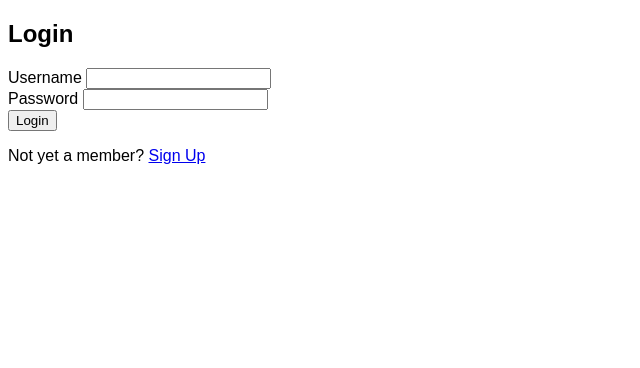
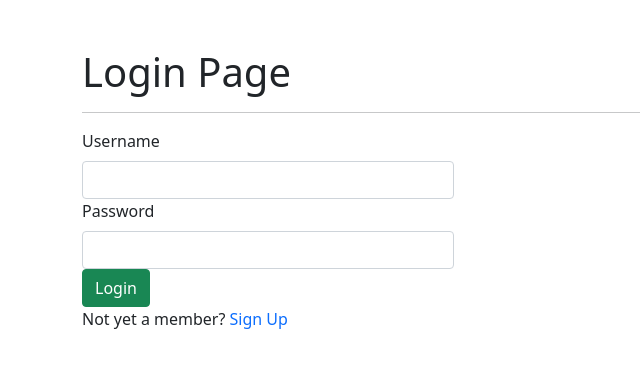
Before and after one commit to reactxsw/register-login-PHP, a PHP site: page /login.php in a window 1280 px wide. Shown: the top 368 px of the page, without its empty margins (0-640 px from the left). Run offline with PHP 8.4, Linux system fonts and the light colour scheme.

Commit message:
Update login.php

```diff
--- a/login.php
+++ b/login.php
@@ -1,6 +1,6 @@
 <?php
-    session_start();
-    include('server.php');
+session_start();
+include ('server.php');
 
 ?>
 
@@ -10,34 +10,37 @@
     <meta charset="UTF-8">
     <meta name="viewport" content="width=device-width, initial-scale=1.0">
     <title>Login Page</title>
-    <link rel="stylesheet" href="style.css">
+    <link rel="stylesheet" href="https://cdn.jsdelivr.net/npm/bootstrap@5.1.1/dist/css/bootstrap.min.css" integrity="sha384-F3w7mX95PdgyTmZZMECAngseQB83DfGTowi0iMjiWaeVhAn4FJkqJByhZMI3AhiU" crossorigin="anonymous">
 </head>
 <body>
+<div class="container">
     <form action="login_db.php" method="post">
-        <div class="input-group">
-            <h2 class="header">Login</h2>
-            <label for="username">Username</label>
-            <input type="text" autocomplete='off' name="username">
+        <h1 class="mt-5">Login Page</h1>
+        <hr>
+        <div class="col-md-4">
+            <label for="username" class="form-label">Username</label>
+            <input type="text" autocomplete='off' class="form-control" name="username">
         </div>
-        <div class="input-group">
-            <label for="password">Password</label>
-            <input type="password" autocomplete='off' name="password">
+        <div class="col-md-4">
+            <label for="password" class="form-label">Password</label>
+            <input type="password" autocomplete='off' class="form-control" name="password">
         </div>
-        <?php if (isset($_SESSION['error'])) : ?>
+        <?php if (isset($_SESSION['error'])): ?>
             <div class="error">
                 <p>
                     <?php
-                        echo '<span style="color:red;">'.$_SESSION['error'].'</span>';
-                        unset($_SESSION['error']);
-                    ?>
+    echo '<span style="color:red;">' . $_SESSION['error'] . '</span>';
+    unset($_SESSION['error']);
+?>
                 </p>
             </div>
-        <?php endif ?>
-        <div class="input-group">
-            <button type="submit" name="login_user" class="btn">Login</button>
-        </div>
-        <p>Not yet a member? <a href="register.php">Sign Up</a></p>
+        <?php
+endif ?>
+
+        <button type="submit" name="login_user" class="btn btn-success">Login</button>
+        <p>Not yet a member? <a href="register.php" class="text-decoration-none">Sign Up</a></p>
     </form>
+    </div>
 
 </body>
 </html>
```
